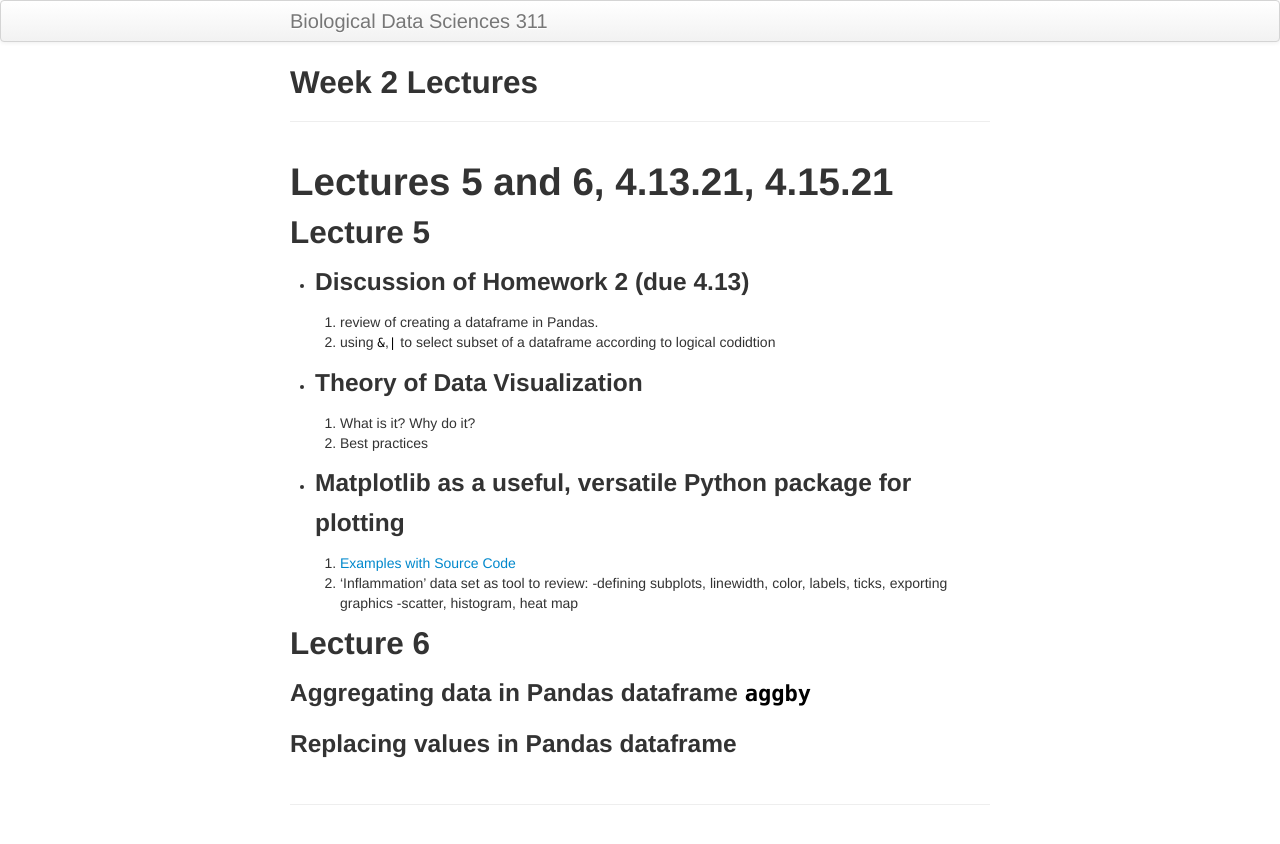
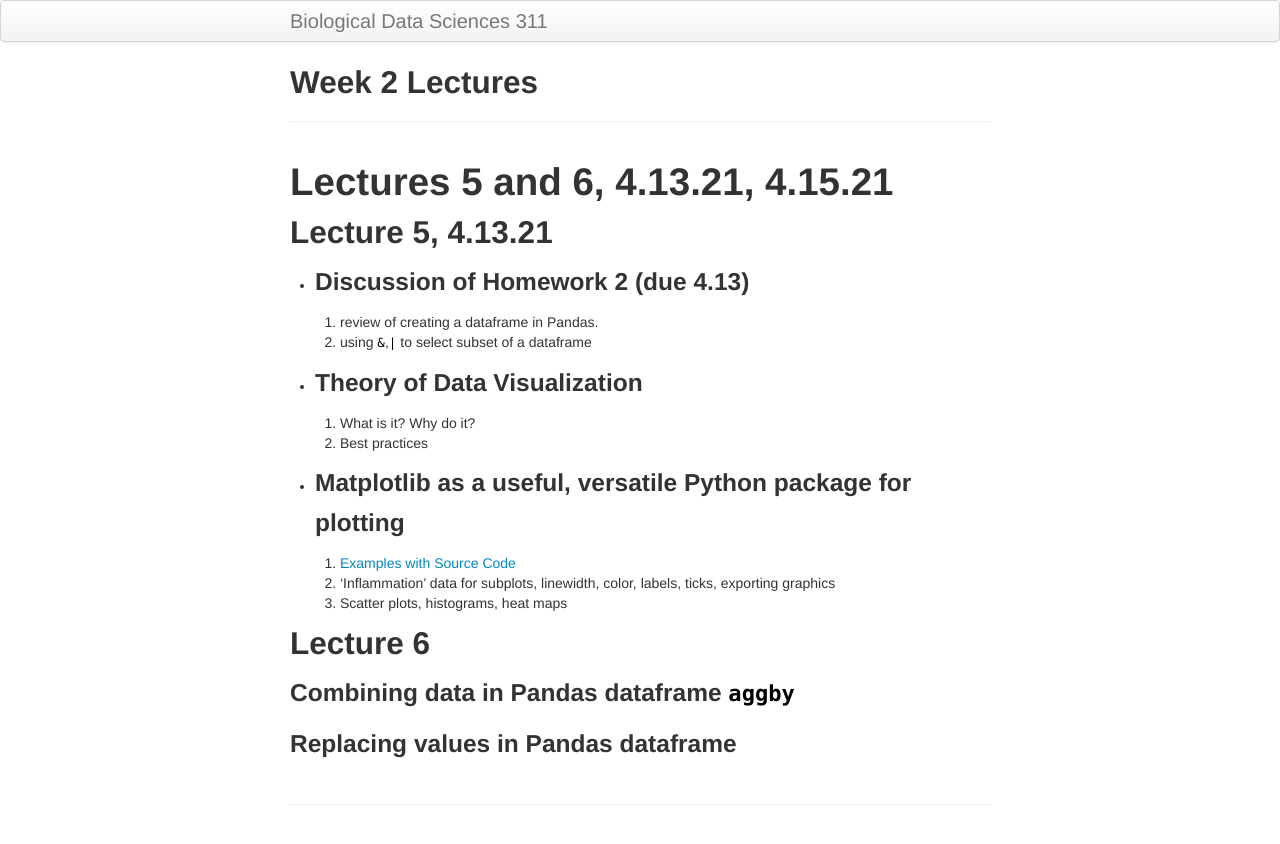
Before and after one commit to timothylwarren/bds311-sp21, a Jekyll site: the page built from lecture_notes/lec_wk03.md, in a window 1280 px wide. Shown: the top 844 px of the page. Built offline with Jekyll 4.4.1, drawn with Linux system fonts in a browser that asks for light colours.

Commit message:
updated week 3 lecture notes

```diff
--- a/lecture_notes/lec_wk03.md
+++ b/lecture_notes/lec_wk03.md
@@ -5,11 +5,11 @@ title: Week 2 Lectures
 
 # Lectures 5 and 6, 4.13.21, 4.15.21
 
-## Lecture 5
+## Lecture 5, 4.13.21
 
 - ### Discussion of Homework 2 (due 4.13)
     1. review of creating a dataframe in Pandas.
-    2. using `&`,`|` to select subset of a dataframe according to logical codidtion
+    2. using `&`,`|` to select subset of a dataframe
 
 - ### Theory of Data Visualization
     1. What is it? Why do it?
@@ -17,13 +17,12 @@ title: Week 2 Lectures
 
 - ### Matplotlib as a useful, versatile Python package for plotting
     1. [Examples with Source Code](https://matplotlib.org/stable/gallery/index.html)
-    2. 'Inflammation' data set as tool to review:
-        -defining subplots, linewidth, color, labels, ticks, exporting graphics
-        -scatter, histogram, heat map
+    2. 'Inflammation' data for subplots, linewidth, color, labels, ticks, exporting graphics
+    3. Scatter plots, histograms, heat maps
 
 
 ## Lecture 6
 
-### Aggregating data in Pandas dataframe `aggby`
+### Combining data in Pandas dataframe `aggby`
 
 ### Replacing values in Pandas dataframe
```
